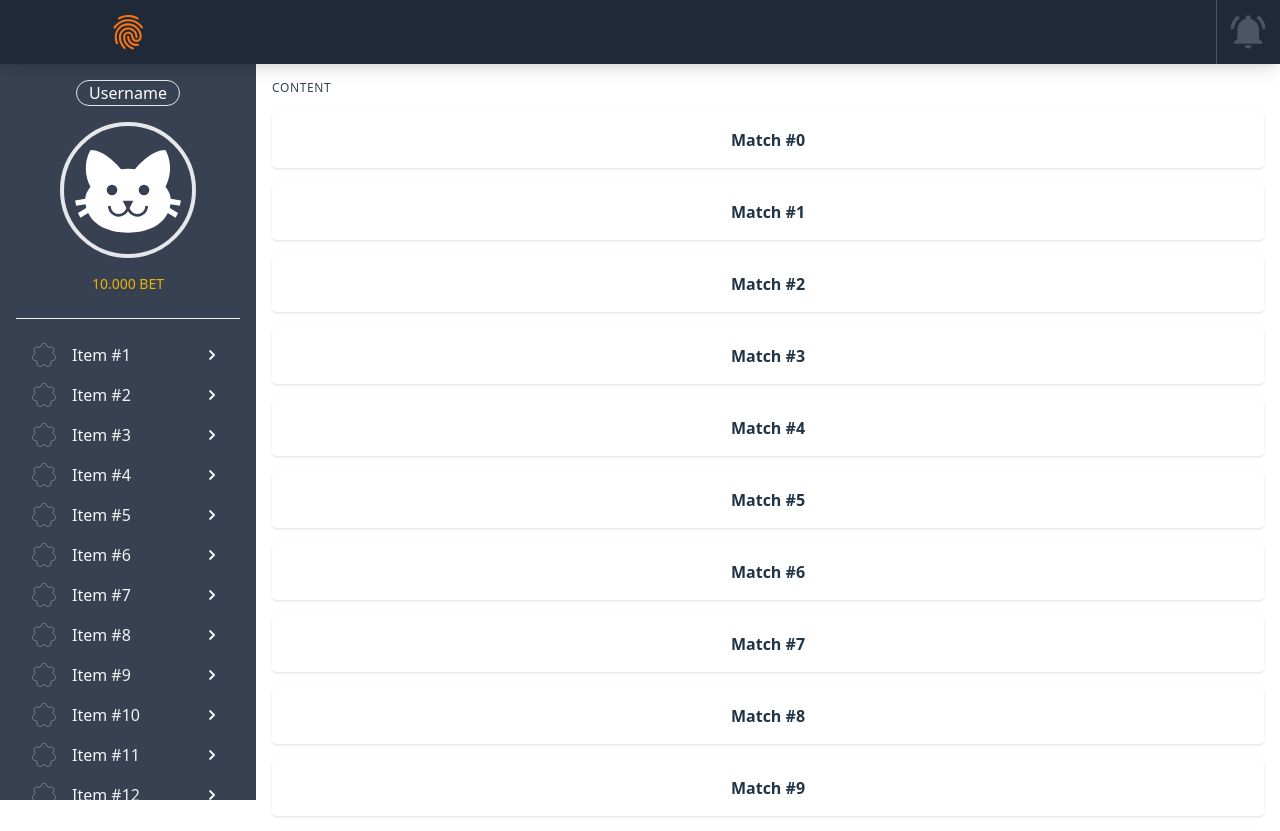
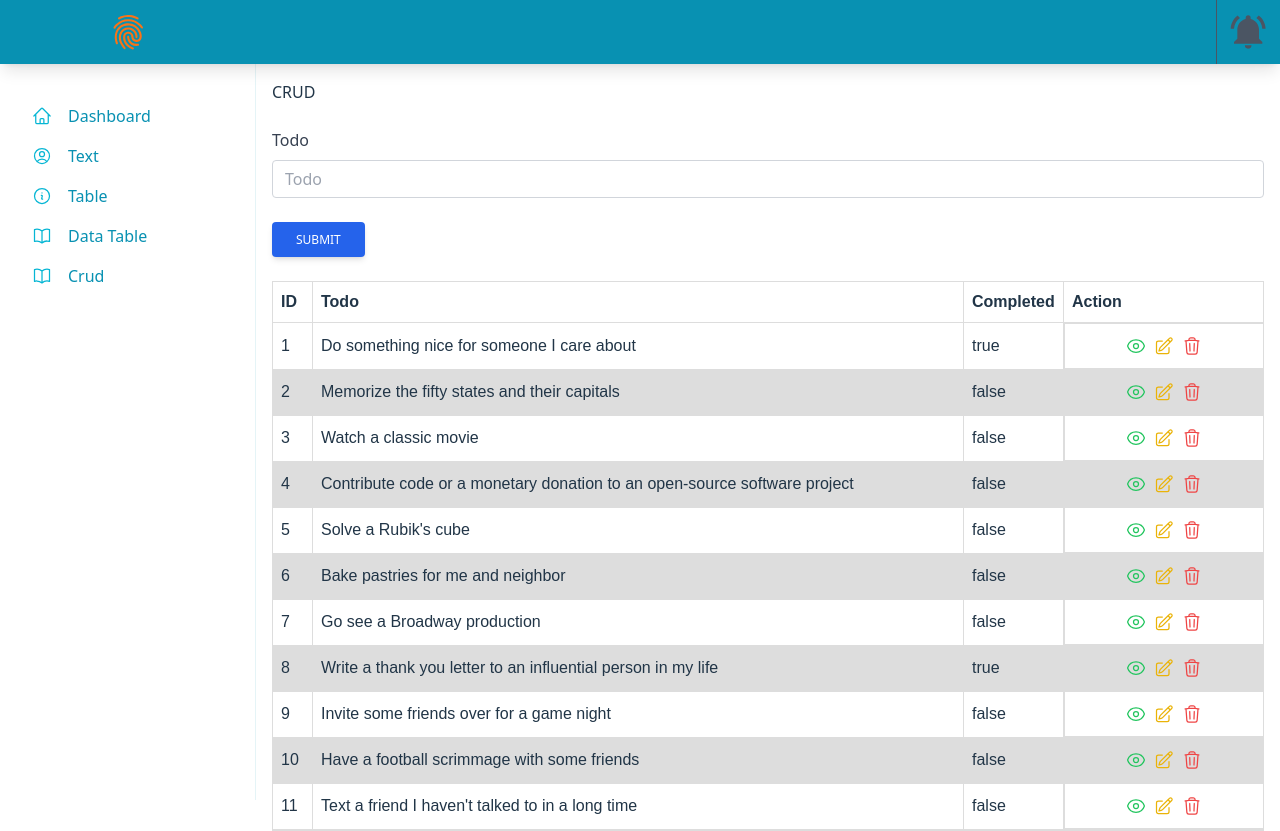
Before and after one commit to riyan-eng/Vue-Tailwind-Template-1, a Vue app: page /crud in a window 1280 px wide. Shown: the top 831 px of the page. Built offline with nearby package versions, Linux system fonts and the light colour scheme; data requests are answered from the project's data file.

Commit message:
change layout

```diff
--- a/src/App.vue
+++ b/src/App.vue
@@ -3,10 +3,11 @@ import { ref, reactive, computed } from 'vue'
 import { useRouter } from 'vue-router'
 import NavbarVue from './components/layout/Navbar.vue'
 import SidebarVue from './components/layout/Sidebar.vue'
+import SideNav from './components/layout/SideNav.vue'
 
 export default {
   components: {
-    NavbarVue, SidebarVue
+    NavbarVue, SidebarVue, SideNav
   },
   setup() {
     const router = useRouter()
@@ -136,7 +137,7 @@ export default {
 
   <div id="app">
     <nav
-      class="fixed top-0 inset-x-0 z-50 h-16 text-white bg-gray-800 font-medium flex justify-between items-center shadow-lg">
+      class="fixed top-0 inset-x-0 z-50 h-16 text-white bg-cyan-600 font-medium flex justify-between items-center shadow-lg">
       <!-- Extract: MobileMenu Vue component -->
       <div class="w-16 h-16 flex justify-center items-center text-gray-600 sm:hidden">
         <button class="p-1 hover:text-white" :class="{ 'text-white': isMenuOpen }" @click="toggleMenu">
@@ -240,10 +241,10 @@ export default {
       </div>
     </nav>
 
-    <aside class="hidden pt-16 w-64 text-white bg-gray-700 fixed inset-y-0 overflow-x-hidden overflow-y-auto sm:block">
+    <aside class="hidden pt-16 w-64 text-white bg-white fixed inset-y-0 overflow-x-hidden overflow-y-auto sm:block" style="border-right: solid 1px rgba(8, 145, 178, 0.1)">
       <div class="p-4 min-h-full">
         <!-- Extract: user_info blade partial -->
-        <div class="px-6 pb-6 flex items-center border-b border-gray-100 sm:flex-col">
+        <!-- <div class="px-6 pb-6 flex items-center border-b border-gray-100 sm:flex-col">
           <div class="hidden px-3 text-white text-base rounded-full border sm:block">Username</div>
           <div
             class="mr-auto text-white flex-shrink-0 flex justify-center items-center rounded-full border-4 sm:mt-4 sm:mx-auto">
@@ -256,12 +257,12 @@ export default {
             <div class="text-white text-2xl sm:hidden">Username</div>
             <div class="text-yellow-500 text-xl sm:text-sm">10.000 BET</div>
           </div>
-        </div>
+        </div> -->
 
         <!-- Extract: menu_items -->
         <div class="mt-4">
           <!-- TODO: add group here and group-hover to the shevron icon to show it only when the group is hovered -->
-          <a v-for="i in Array(20).keys()" href="#"
+          <!-- <a v-for="i in Array(8).keys()" href="#"
             class="px-10 py-2 flex items-center text-xl text-gray-100 hover:text-orange-500 sm:px-4 sm:text-base">
             <svg class="w-6 h-6 stroke-current" xmlns="http://www.w3.org/2000/svg" viewBox="0 0 72 71">
               <path
@@ -273,19 +274,22 @@ export default {
             <svg class="fill-current w-6 h-6" xmlns="http://www.w3.org/2000/svg" viewBox="0 0 24 24">
               <path d="M9.3 8.7a1 1 0 011.4-1.4l4 4a1 1 0 010 1.4l-4 4a1 1 0 01-1.4-1.4l3.29-3.3-3.3-3.3z" />
             </svg>
-          </a>
+          </a> -->
+          <SideNav/>
         </div>
       </div>
     </aside>
 
     <main class="pt-16 sm:pl-64">
       <div class="p-4">
-        <h1 class="text-gray-700 text-xs uppercase tracking-wider">Content</h1>
+        <!-- <h1 class="text-gray-700 text-xs uppercase tracking-wider">Content</h1>
 
         <div v-for="i in Array(15).keys()"
           class="mt-4 p-4 bg-white rounded shadow font-semibold text-center hover:shadow-md">
           Match #{{ i }}
-        </div>
+        </div> -->
+
+        <router-view></router-view>
       </div>
     </main>
   </div>
--- /dev/null
+++ b/src/Public.vue
@@ -0,0 +1,8 @@
+<template>
+    <router-view></router-view>
+</template>
+<script>
+export default {
+    name: 'PublicLayout'
+}
+</script>
--- /dev/null
+++ b/src/components/layout/SideNav.vue
@@ -0,0 +1,54 @@
+<template>
+    <router-link v-for="(menu, index) of menus" :key="index" :to="menu.menuPath"
+        class="px-10 py-2 flex items-center text-xl text-cyan-600 hover:text-orange-500 sm:px-4 sm:text-base">
+        <component :is="menu.menuIcon" class="h-5 w-5 text-cyan-500"></component>
+        <div class="ml-6 flex-1 sm:ml-4 capitalize">{{ menu.menuName }}</div>
+    </router-link>
+</template>
+
+<script>
+import { HomeIcon, InformationCircleIcon, BookOpenIcon, UserCircleIcon } from '@heroicons/vue/24/outline'
+
+export default {
+    name: 'SideNav',
+    components: {
+        HomeIcon, InformationCircleIcon, BookOpenIcon, UserCircleIcon
+    },
+    data() {
+        return {
+            menus: [
+                {
+                    menuName: 'dashboard',
+                    menuPath: '/',
+                    menuIcon: 'HomeIcon',
+                    active: false,
+                },
+                {
+                    menuName: 'text',
+                    menuPath: '/text',
+                    menuIcon: 'UserCircleIcon',
+                    active: false,
+                },
+                {
+                    menuName: 'table',
+                    menuPath: '/table',
+                    menuIcon: 'InformationCircleIcon',
+                    active: false,
+                },
+                {
+                    menuName: 'data table',
+                    menuPath: '/data_table',
+                    menuIcon: 'BookOpenIcon',
+                    active: false,
+                },
+                {
+                    menuName: 'crud',
+                    menuPath: '/crud',
+                    menuIcon: 'BookOpenIcon',
+                    active: false,
+                },
+            ]
+        }
+    }
+}
+</script>
```
Also changed, not shown: src/router/index.js (+8 -1 lines).
